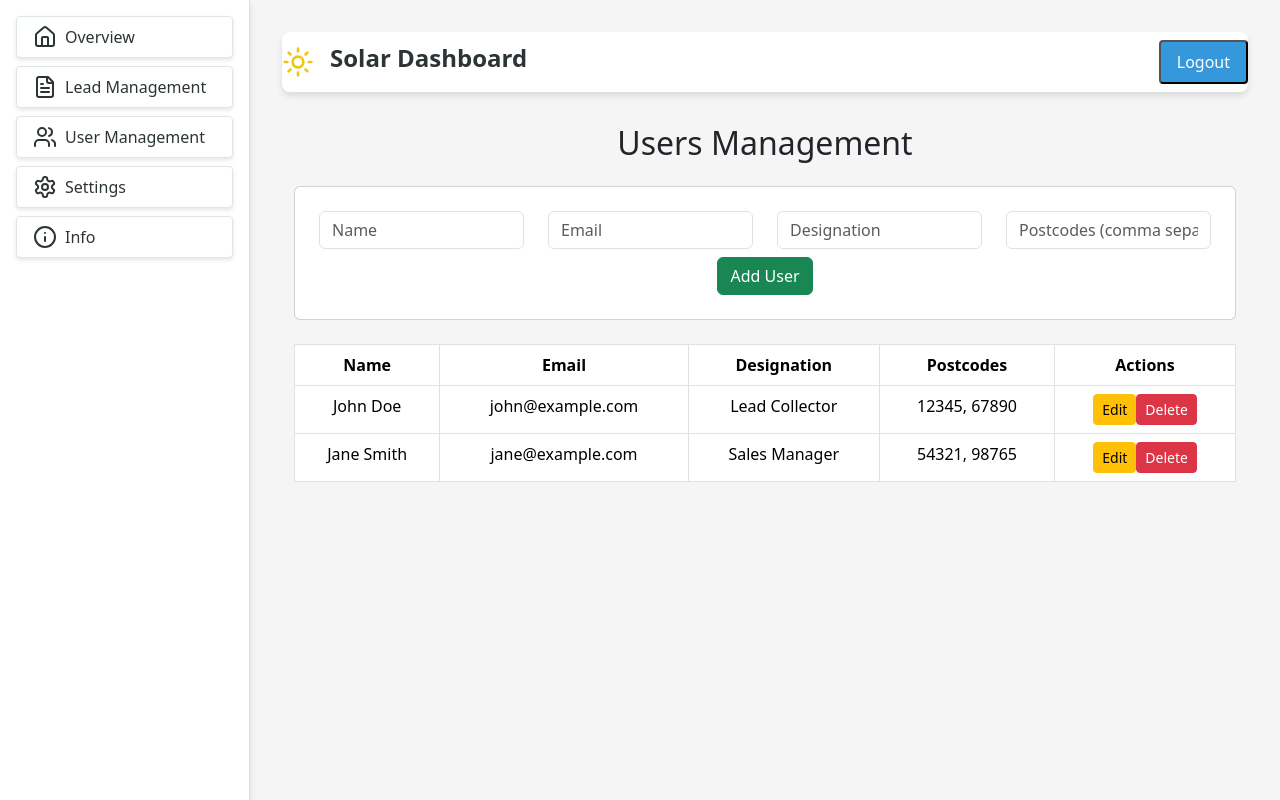
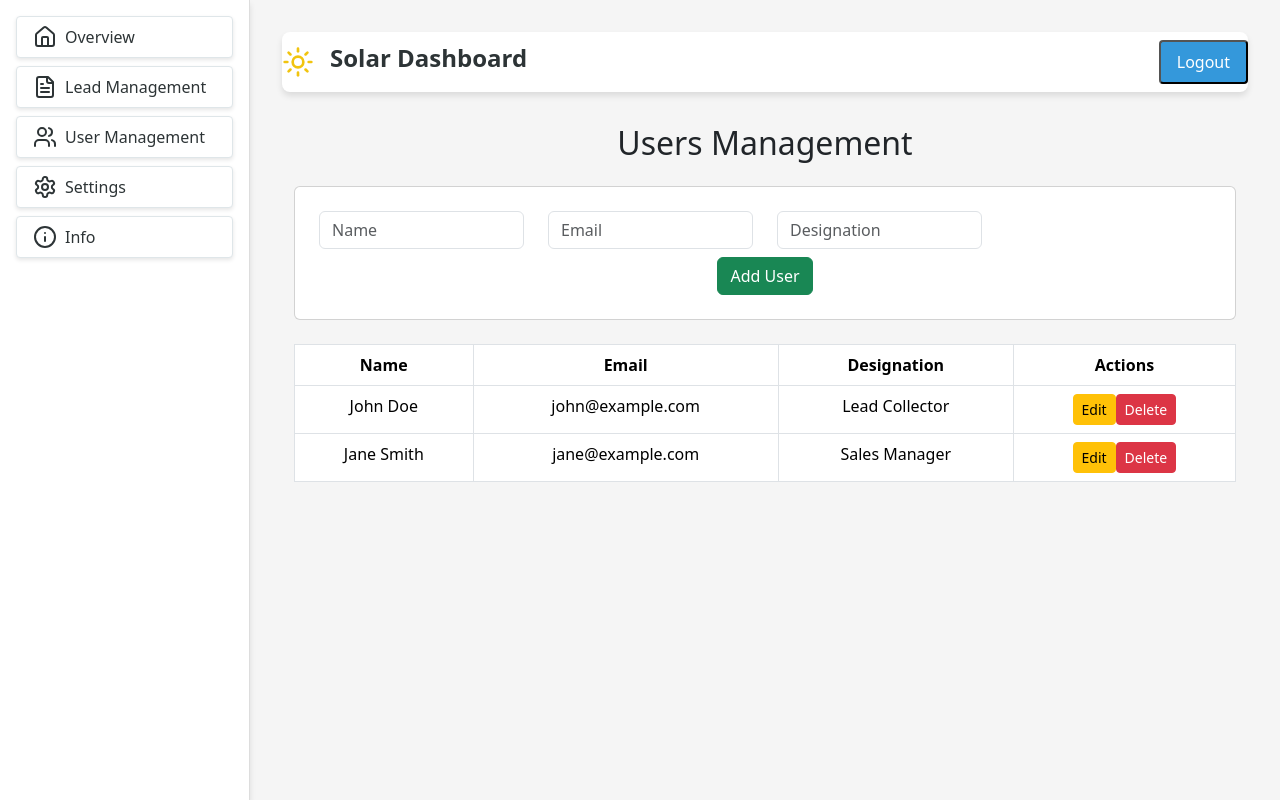
Before and after one commit to mali2927/Suniese-CRM, a React (Create React App) app: page /user in a window 1280 px wide. Built offline with nearby package versions, Linux system fonts and the light colour scheme.

Commit message:
remove postcode from users

```diff
--- a/src/Components/AdminComponents/Users.js
+++ b/src/Components/AdminComponents/Users.js
@@ -11,14 +11,14 @@ const Users = () => {
       name: "John Doe",
       email: "john@example.com",
       designation: "Lead Collector",
-      postcodes: "12345, 67890",
+
     },
     {
       id: 2,
       name: "Jane Smith",
       email: "jane@example.com",
       designation: "Sales Manager",
-      postcodes: "54321, 98765",
+
     },
   ];
 
@@ -27,7 +27,7 @@ const Users = () => {
     name: "",
     email: "",
     designation: "",
-    postcodes: "",
+
   });
   const [editingUser, setEditingUser] = useState(null);
 
@@ -42,12 +42,12 @@ const Users = () => {
     if (
       newUser.name &&
       newUser.email &&
-      newUser.designation &&
-      newUser.postcodes
+      newUser.designation
+
     ) {
       const id = users.length ? users[users.length - 1].id + 1 : 1;
       setUsers([...users, { id, ...newUser }]);
-      setNewUser({ name: "", email: "", designation: "", postcodes: "" });
+      setNewUser({ name: "", email: "", designation: ""});
     }
   };
 
@@ -68,7 +68,7 @@ const Users = () => {
       users.map((user) => (user.id === editingUser.id ? newUser : user))
     );
     setEditingUser(null);
-    setNewUser({ name: "", email: "", designation: "", postcodes: "" });
+    setNewUser({ name: "", email: "", designation: "", });
   };
 
   return (
@@ -113,16 +113,7 @@ const Users = () => {
                     onChange={handleChange}
                   />
                 </div>
-                <div className="col-md-3">
-                  <input
-                    type="text"
-                    name="postcodes"
-                    className="form-control mb-2"
-                    placeholder="Postcodes (comma separated)"
-                    value={newUser.postcodes}
-                    onChange={handleChange}
-                  />
-                </div>
+
               </div>
               <div>
                 {editingUser ? (
@@ -144,7 +135,7 @@ const Users = () => {
                   <th>Name</th>
                   <th>Email</th>
                   <th>Designation</th>
-                  <th>Postcodes</th>
+
                   <th>Actions</th>
                 </tr>
               </thead>
@@ -154,7 +145,7 @@ const Users = () => {
                     <td>{user.name}</td>
                     <td>{user.email}</td>
                     <td>{user.designation}</td>
-                    <td>{user.postcodes}</td>
+
                     <td>
                       <button
                         className="btn btn-sm btn-warning mr-2"
```
